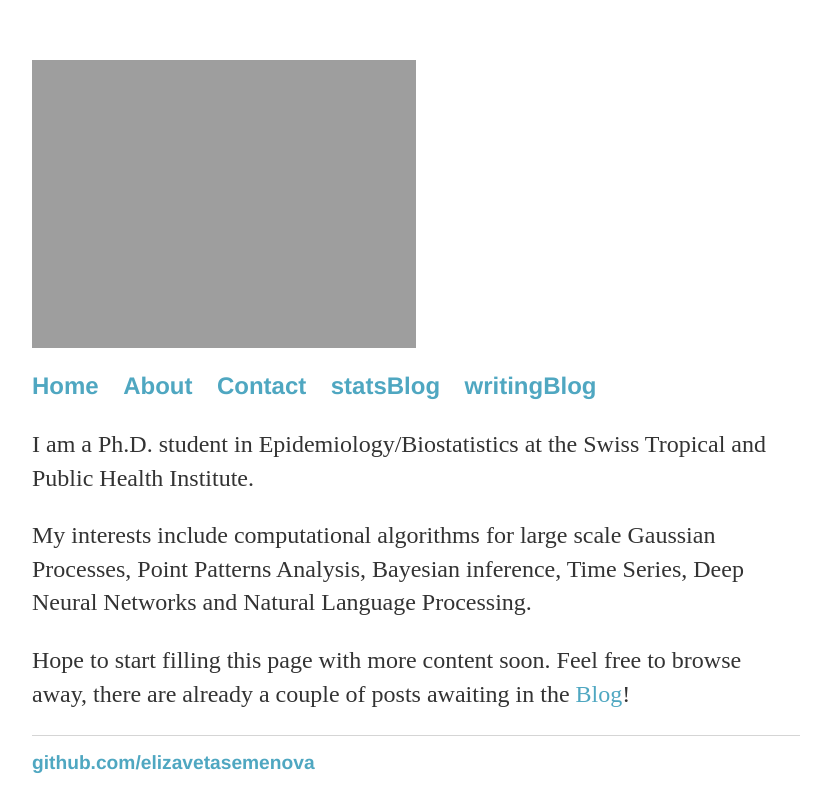
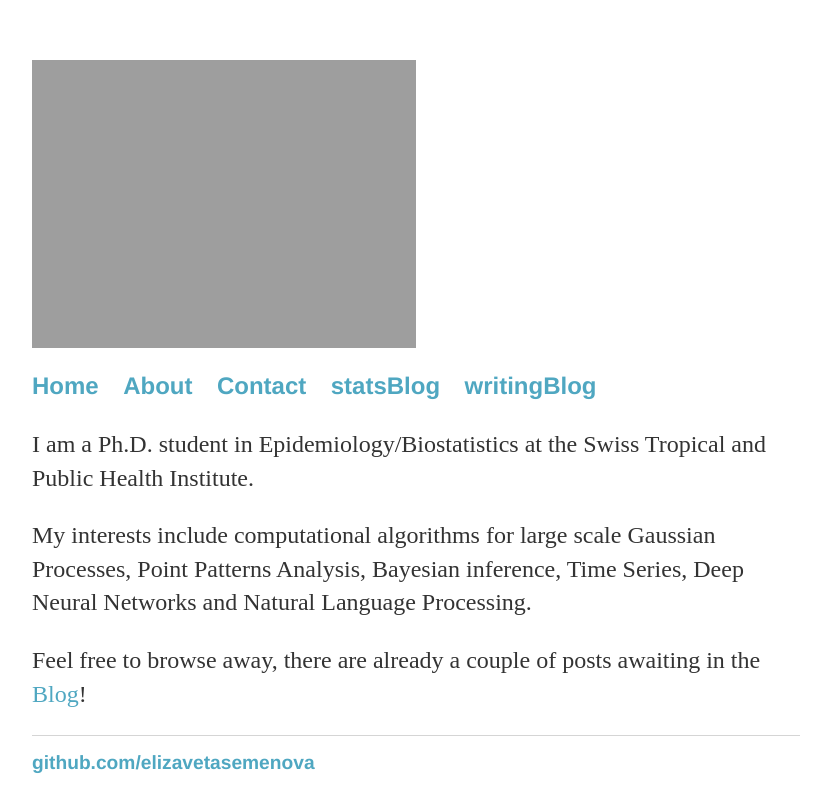
Before and after one commit to elizavetasemenova/elizavetasemenova.github.io, a Jekyll site: the page built from index.html, in a window 1280 px wide. Shown: the top 812 px of the page, without its empty margins (224-1055 px from the left). Built offline with Jekyll 4.4.1, drawn with Linux system fonts in a browser that asks for light colours.

Commit message:
Update index.html

```diff
--- a/index.html
+++ b/index.html
@@ -9,6 +9,6 @@ title: Liza Semenova, statistician in progress
 		Bayesian inference, Time Series,
            Deep Neural Networks and Natural Language Processing.</p>
 
-	<p>Hope to start filling this page with more content soon. Feel free to browse away, there are already a couple of posts awaiting
+	<p>Feel free to browse away, there are already a couple of posts awaiting
 		 in the <a href="/blog">Blog</a>! </p>
 </div><!-- /.blurb -->
```
